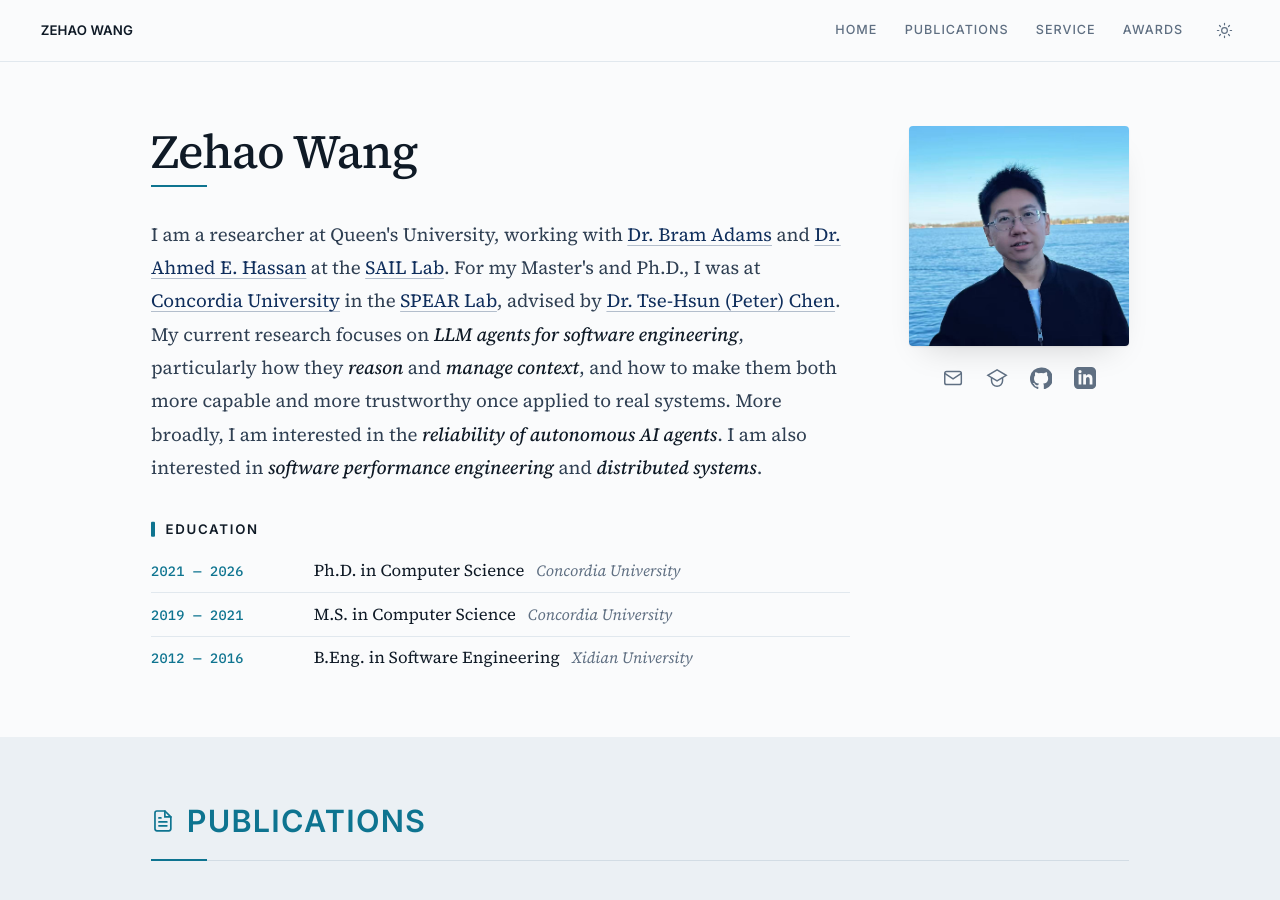
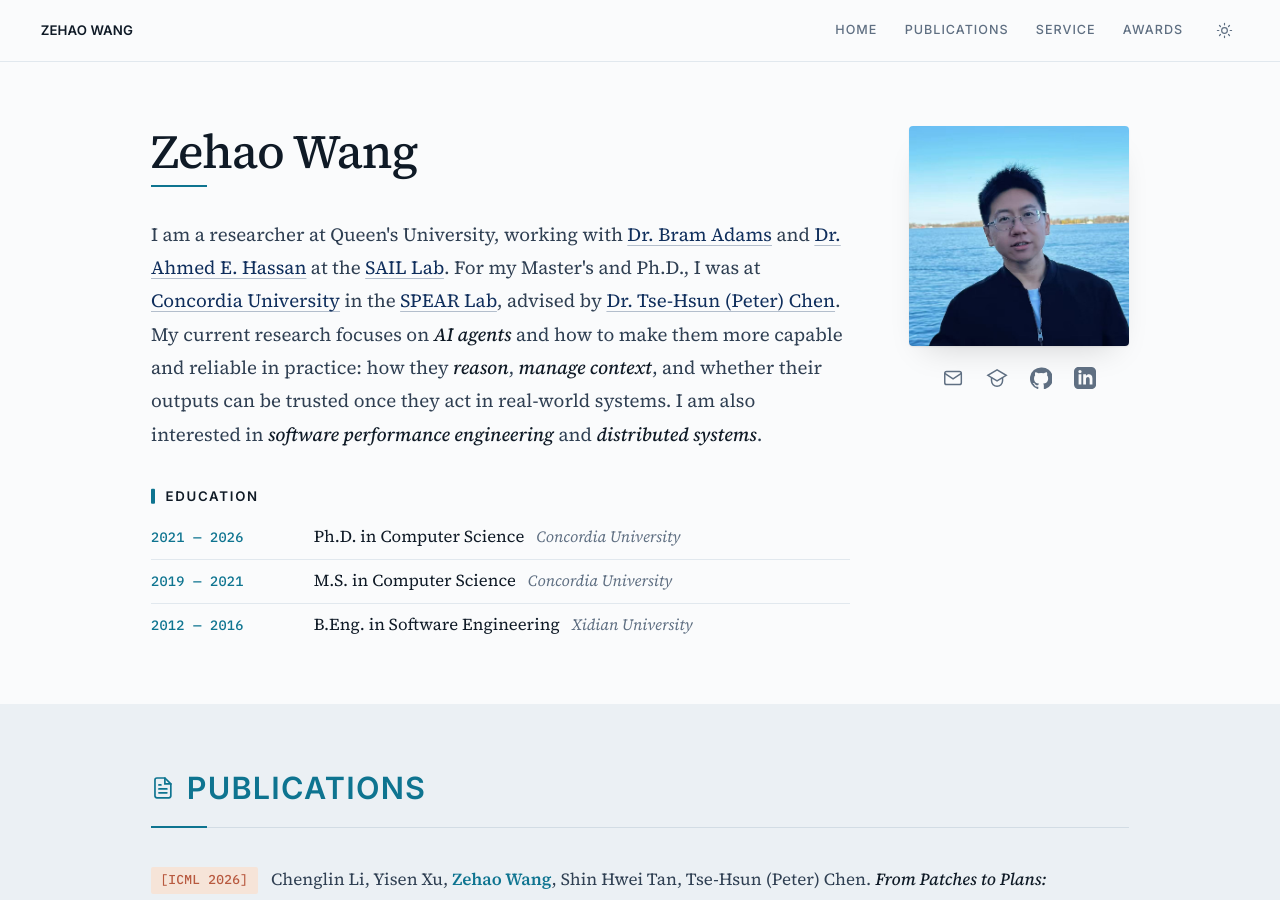
Before and after one commit to zehaowang00/zehaowang00.github.io, a Jekyll site: the page built from _pages/about.md, in a window 1280 px wide and 900 px high. Built offline with Jekyll 4.4.1, drawn with Linux system fonts in a browser that asks for light colours.

Commit message:
Update research bio: focus on AI agents capability and reliability
Co-Authored-By: Claude Opus 4.8 (1M context) <noreply@anthropic.com>

```diff
--- a/_layouts/home.html
+++ b/_layouts/home.html
@@ -54,12 +54,11 @@
             in the <a href="https://users.encs.concordia.ca/~peterc/">SPEAR Lab</a>,
             advised by
             <a href="https://petertsehsun.github.io/">Dr. Tse-Hsun (Peter) Chen</a>.
-            My current research focuses on <em>LLM agents for software engineering</em>,
-            particularly how they <em>reason</em> and <em>manage context</em>, and how to
-            make them both more capable and more trustworthy once applied to real systems.
-            More broadly, I am interested in the <em>reliability of autonomous AI agents</em>.
-            I am also interested in <em>software performance engineering</em> and
-            <em>distributed systems</em>.
+            My current research focuses on <em>AI agents</em> and how to make them more
+            capable and reliable in practice: how they <em>reason</em>, <em>manage
+            context</em>, and whether their outputs can be trusted once they act in
+            real-world systems. I am also interested in <em>software performance
+            engineering</em> and <em>distributed systems</em>.
           </p>
 
           <h4 class="home__sub">Education</h4>
```
